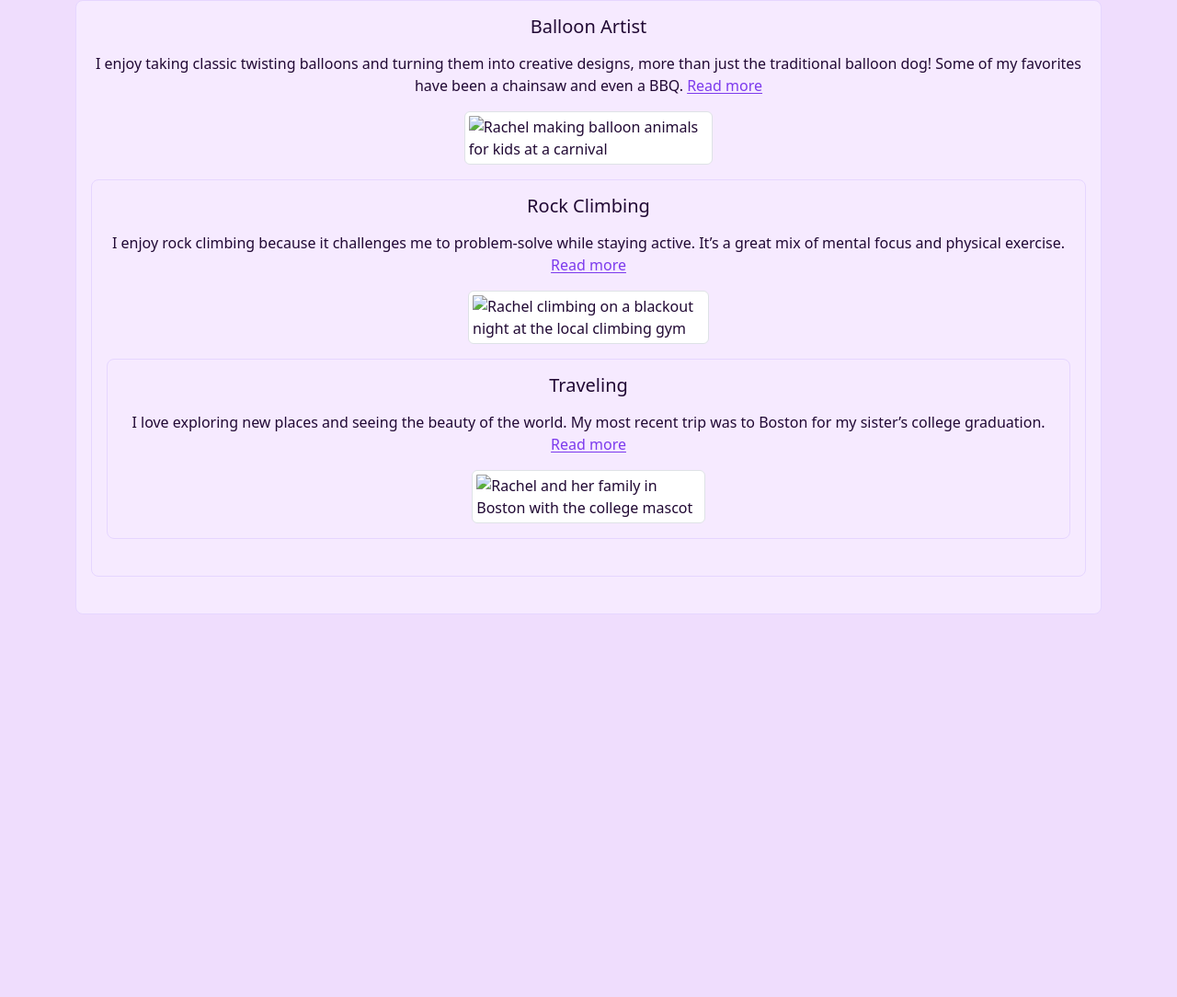
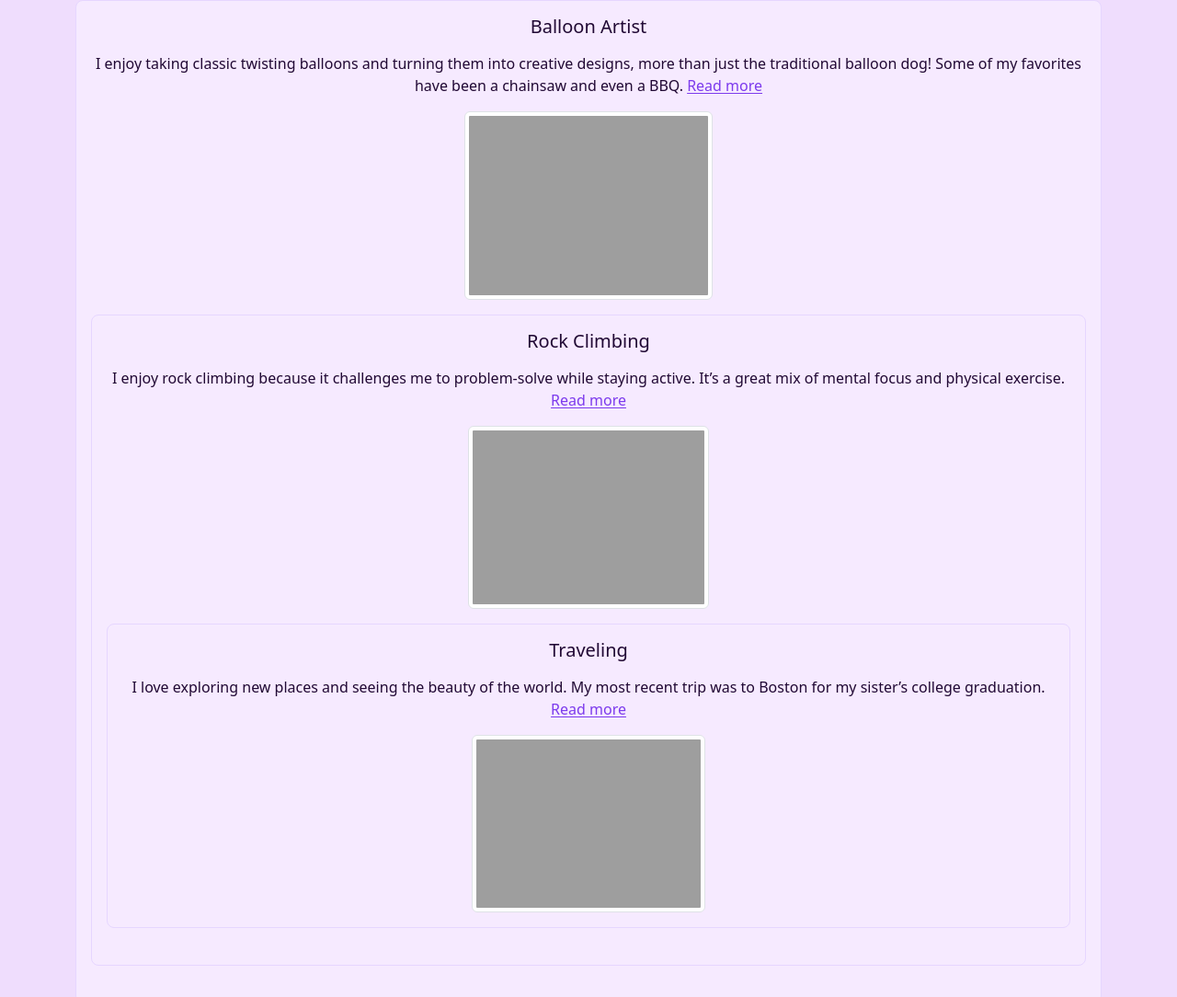
Before and after one commit to rachelarnold123/rachel-arnold-portfolio, a plain HTML site: page index.html in a window 1280 px wide. Shown: the part 980-2064 px from the top of the page at 92% size. Before the commit the page ends 1696 px from the top, so only its background shows below. Drawn offline with nearby package versions, Linux system fonts and the light colour scheme; the site is published under a folder, as on GitHub Pages, so addresses that start at the root find nothing.

Commit message:
Update index.html
Fixed images to work on github pages

```diff
--- a/index.html
+++ b/index.html
@@ -73,7 +73,7 @@
           I enjoy taking classic twisting balloons and turning them into creative designs, more than just the traditional balloon dog! Some of my favorites have been a chainsaw and even a BBQ. <a href="https://en.wikipedia.org/wiki/Balloon_modelling" class="text-center">Read more</a>
         </p>
         <p></p>
-        <img src="/Images/balloonanimals.PNG" class="img-thumbnail rounded mx-auto d-block img-fluid w-25" alt="Rachel making balloon animals for kids at a carnival"
+        <img src="Images/balloonanimals.PNG" class="img-thumbnail rounded mx-auto d-block img-fluid w-25" alt="Rachel making balloon animals for kids at a carnival"
       </div>
 
       <p></p>
@@ -86,7 +86,7 @@
         <a href="https://www.explore-share.com/blog/what-is-rock-climbing/" class="text-center">Read more</a>
         </p>
         <p></p>
-        <img src="/Images/climbing.jpg" class="img-thumbnail rounded mx-auto d-block img-fluid w-25" alt="Rachel climbing on a blackout night at the local climbing gym"
+        <img src="Images/climbing.jpg" class="img-thumbnail rounded mx-auto d-block img-fluid w-25" alt="Rachel climbing on a blackout night at the local climbing gym"
 
       <p></p>
       <div class="box mb-4">
@@ -98,7 +98,7 @@
         <a href="https://medium.com/the-challenged/the-joy-of-travel-ffb25bde4149" class="text-center">Read more</a>
         </p>
         <p></p>
-        <img src="/Images/Boston.JPEG" class="img-thumbnail rounded mx-auto d-block img-fluid w-25" alt="Rachel and her family in Boston with the college mascot"
+        <img src="Images/Boston.JPEG" class="img-thumbnail rounded mx-auto d-block img-fluid w-25" alt="Rachel and her family in Boston with the college mascot"
       </div>
     </main>
 
```
